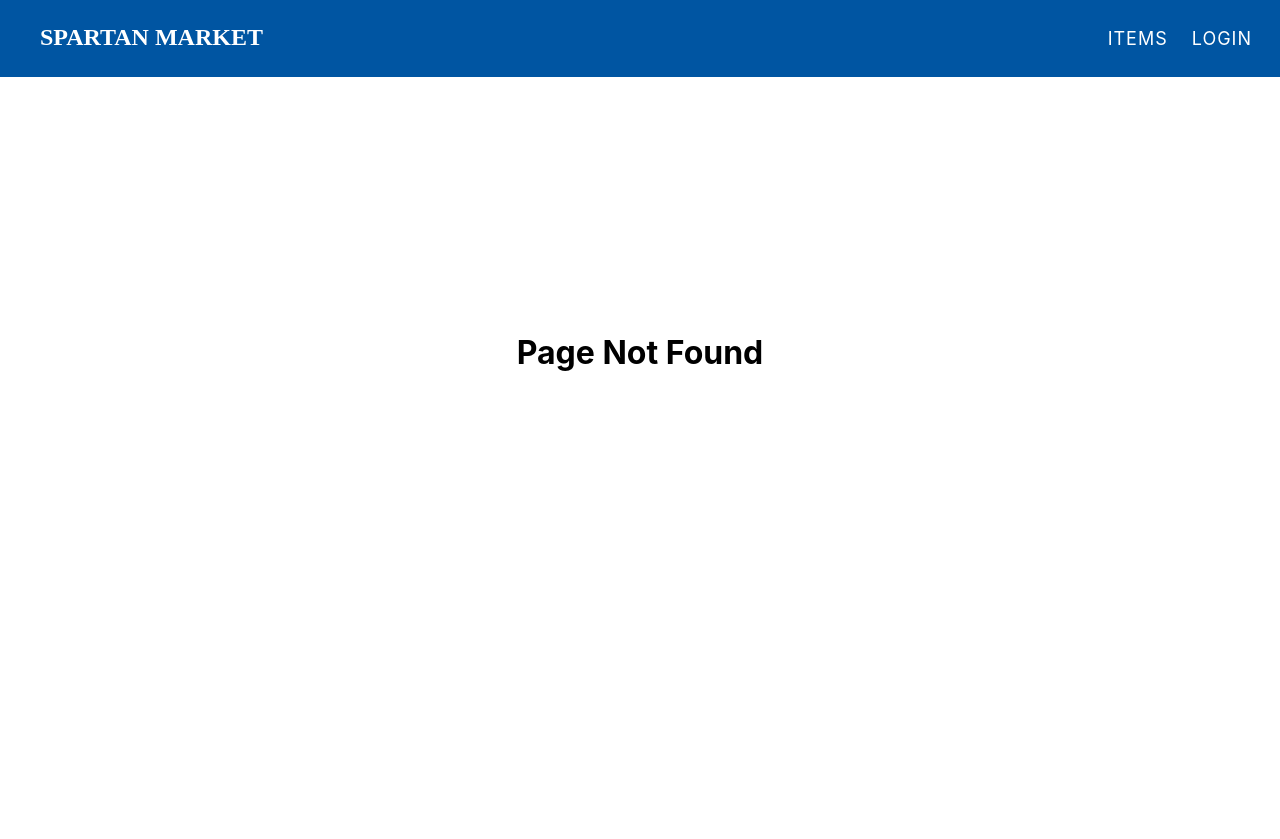
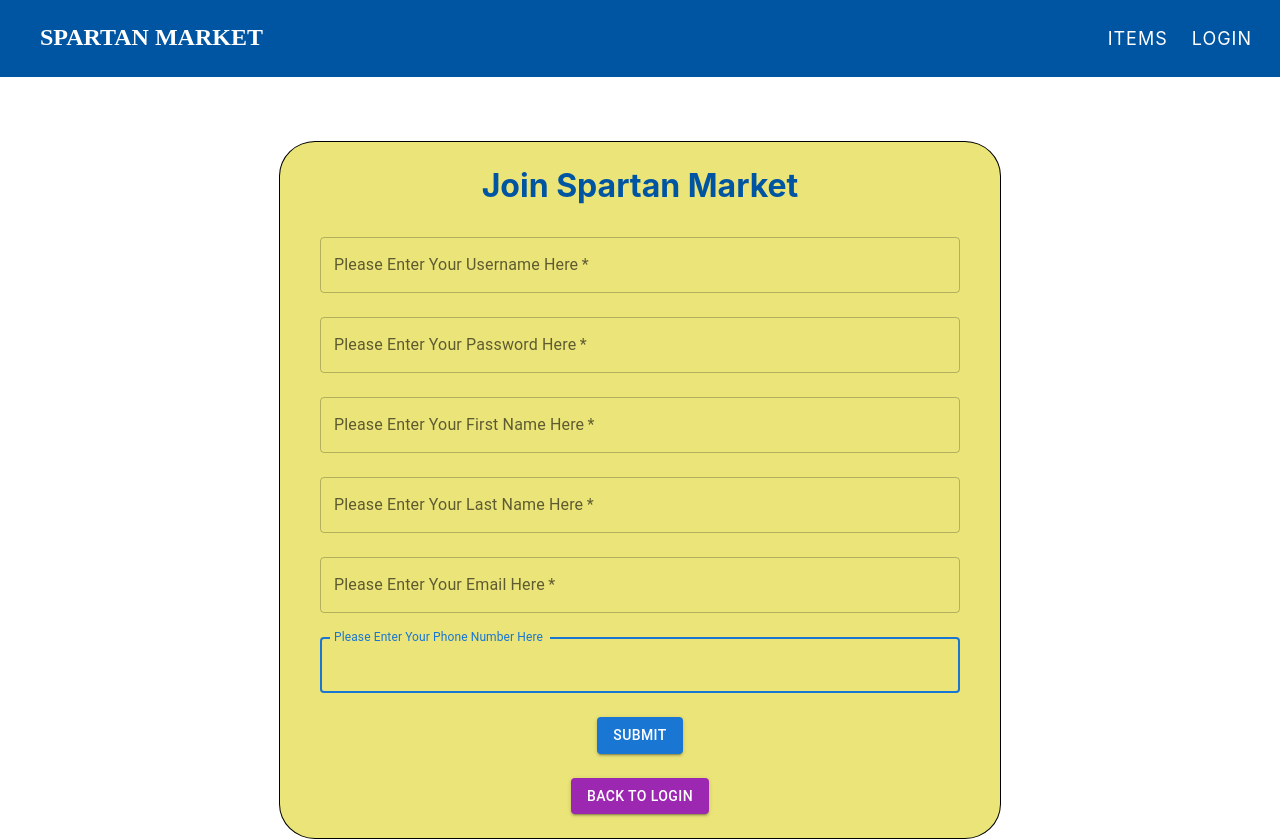
Before and after one commit to XingzheZhao/CMPE-272-Project, a React (Create React App) app in the folder frontend/react_app/: page /register in a window 1280 px wide. Before the commit this address had no page. Before the commit the page ends 800 px from the top, so only its background shows below. Built offline with nearby package versions, Linux system fonts and the light colour scheme.

Commit message:
register

```diff
--- a/frontend/react_app/src/App.js
+++ b/frontend/react_app/src/App.js
@@ -1,35 +1,37 @@
-import React from 'react'
-import {BrowserRouter, Routes, Route} from 'react-router-dom'
-import './App.css';
+import React from "react";
+import { BrowserRouter, Routes, Route } from "react-router-dom";
+import "./App.css";
 
-import Auth from './Components/Auth/Auth';
-import ForgetPassword from './Components/ForgetPassword/ForgetPassword';
-import Homepage from './Components/Homepage/Homepage';
-import ResetPassword from './Components/ResetPassword/ResetPassword';
-import Navbar from './Components/Navbar/Navbar';
-import Error from './Components/Error/Error';
-import SearchItem from './Components/SearchItem/SearchItem';
-import Item from './Components/Item/Item';
-import Login from './Components/Login/Login';
-import EditItem from './Components/EditItem/EditItem';
+import Auth from "./Components/Auth/Auth";
+import ForgetPassword from "./Components/ForgetPassword/ForgetPassword";
+import Homepage from "./Components/Homepage/Homepage";
+import ResetPassword from "./Components/ResetPassword/ResetPassword";
+import Navbar from "./Components/Navbar/Navbar";
+import Error from "./Components/Error/Error";
+import SearchItem from "./Components/SearchItem/SearchItem";
+import Item from "./Components/Item/Item";
+import Login from "./Components/Login/Login";
+import EditItem from "./Components/EditItem/EditItem";
+import Register from "./Components/Register/Register";
 
 function App() {
   return (
     <BrowserRouter>
       <div className="App">
-      <Navbar/>
-        <div className='content'>
+        <Navbar />
+        <div className="content">
           <Routes>
-            <Route path="/" exact element={<Homepage />}/>
-            <Route path='/items' exact element={<Homepage />}/>
-            <Route path="/auth/:id" exact element={<Auth />}/>
-            <Route path="/login" exact element={< Login/>}/>
-            <Route path="/forget-password" exact element={< ForgetPassword/>}/>
-            <Route path="/reset-password" exact element={<ResetPassword/>}/>
-            <Route path="/item/:status/:id/edit" exact element={<EditItem/>}/>
-            <Route path="/item/:status/:id" exact element={<Item/>}/>
-            <Route path="/items/:text" exact element={<SearchItem/>}/>
-            <Route path="*" element={<Error/>}/>
+            <Route path="/" exact element={<Homepage />} />
+            <Route path="/items" exact element={<Homepage />} />
+            <Route path="/auth/:id" exact element={<Auth />} />
+            <Route path="/login" exact element={<Login />} />
+            <Route path="/forget-password" exact element={<ForgetPassword />} />
+            <Route path="/reset-password" exact element={<ResetPassword />} />
+            <Route path="/item/:status/:id/edit" exact element={<EditItem />} />
+            <Route path="/item/:status/:id" exact element={<Item />} />
+            <Route path="/items/:text" exact element={<SearchItem />} />
+            <Route path="/register" exact element={<Register />} />
+            <Route path="*" element={<Error />} />
           </Routes>
         </div>
       </div>
--- /dev/null
+++ b/frontend/react_app/src/Components/Register/Register.css
@@ -0,0 +1,125 @@
+.register_container {
+  border: 1px solid #000;
+
+  /* padding: 20px; */
+
+  max-width: 50%;
+
+  padding-top: 1.5em;
+
+  padding-bottom: 1.5em;
+
+  padding-right: 2.5em;
+
+  padding-left: 2.5em;
+
+  border-radius: 5%;
+
+  margin: auto;
+
+  margin-top: 4em;
+
+  background-color: rgb(234, 228, 121);
+}
+
+.header {
+  margin-bottom: 1em;
+
+  margin-top: 0em;
+
+  cursor: default;
+
+  text-align: center;
+
+  color: #0055a2;
+}
+
+.register-field {
+  margin-bottom: 1.5em;
+}
+
+.err-msg {
+  margin-bottom: 1.5em;
+
+  color: red;
+
+  text-align: center;
+
+  font-size: 14px;
+}
+
+.back {
+  margin-top: 1.5em;
+}
+
+.loading-spinner {
+  cursor: wait;
+
+  text-align: center;
+
+  font-size: 24px;
+
+  position: absolute;
+
+  top: 50%;
+
+  bottom: 50%;
+
+  width: 100%;
+}
+
+.loading-spinner::after {
+  content: "";
+
+  display: inline-block;
+
+  width: 0.3em;
+
+  height: 1em;
+
+  margin-left: 3px;
+
+  animation: loadingDots 5s infinite;
+}
+
+@keyframes loadingDots {
+  0% {
+    content: ".";
+  }
+
+  10% {
+    content: "..";
+  }
+
+  20% {
+    content: "...";
+  }
+
+  30% {
+    content: "....";
+  }
+
+  40% {
+    content: ".....";
+  }
+
+  50% {
+    content: "......";
+  }
+
+  60% {
+    content: ".......";
+  }
+
+  70% {
+    content: "........";
+  }
+
+  80% {
+    content: ".........";
+  }
+
+  90% {
+    content: "..........";
+  }
+}
--- /dev/null
+++ b/frontend/react_app/src/Components/Register/Register.jsx
@@ -0,0 +1,177 @@
+import React from "react";
+import axios from "axios";
+import { useState } from "react";
+import { Link, useNavigate } from "react-router-dom";
+import { Button, TextField } from "@mui/material";
+import "./Register.css";
+
+const Register = () => {
+  const navigate = useNavigate();
+
+  const [data, setData] = useState({
+    username: "",
+    userPassword: "",
+    firstName: "",
+    lastName: "",
+    email: "",
+    phoneNumber: "",
+  });
+
+  const [isValidEmail, setIsValidEmail] = useState(true);
+  const [error, setError] = useState("");
+  const [isLoading, setIsLoading] = useState(false);
+
+  const validateEmail = (email) => {
+    const regex = /@sjsu\.edu$/;
+
+    const isValid = regex.test(email);
+
+    console.log(`isvalid: ${isValid}`);
+
+    console.setIsValidEmail(isValid);
+  };
+
+  const handleChange = (e) => {
+    setData({ ...data, [e.target.name]: e.target.value });
+  };
+
+  const handleSubmit = async (e) => {
+    e.preventDefault();
+
+    setIsLoading(true);
+
+    // check email validation first
+
+    if (!isValidEmail) {
+      setError("You must use your SJSU EMail Address!");
+    } else {
+      try {
+        const url = "http://localhost:3001/accounts/register";
+
+        const { data: res } = await axios.post(url, data);
+
+        navigate("/login");
+
+        window.AbortController.reloard();
+      } catch (err) {
+        if (
+          err.response &&
+          err.response.status >= 400 &&
+          err.response.status <= 500
+        ) {
+          setError(err.response.data.message);
+        }
+      } finally {
+        setIsLoading(false);
+      }
+    }
+  };
+
+  if (isLoading) {
+    return <div className="loading-spinner">Loading</div>;
+  } else {
+    return (
+      <div className="register_container">
+        <h1 className="header">Join Spartan Market</h1>
+
+        <form onSubmit={handleSubmit}>
+          <div className="register-field">
+            <TextField
+              name="username"
+              label="Please Enter Your Username Here"
+              type="text"
+              variant="outlined"
+              required
+              fullWidth
+              onChange={handleChange}
+              autoFocus
+            />
+          </div>
+
+          <div className="register-field">
+            <TextField
+              name="password"
+              label="Please Enter Your Password Here"
+              type="text"
+              variant="outlined"
+              required
+              fullWidth
+              onChange={handleChange}
+              autoFocus
+            />
+          </div>
+
+          <div className="register-field">
+            <TextField
+              name="firstName"
+              label="Please Enter Your First Name Here"
+              type="text"
+              variant="outlined"
+              required
+              fullWidth
+              onChange={handleChange}
+              autoFocus
+            />
+          </div>
+
+          <div className="register-field">
+            <TextField
+              name="lastName"
+              label="Please Enter Your Last Name Here"
+              type="text"
+              variant="outlined"
+              required
+              fullWidth
+              onChange={handleChange}
+              autoFocus
+            />
+          </div>
+
+          <div className="register-field">
+            <TextField
+              name="email"
+              label="Please Enter Your Email Here"
+              type="text"
+              variant="outlined"
+              required
+              fullWidth
+              onChange={handleChange}
+              autoFocus
+            />
+          </div>
+
+          <div className="register-field">
+            <TextField
+              name="phoneNumber"
+              label="Please Enter Your Phone Number Here"
+              type="text"
+              variant="outlined"
+              fullWidth
+              onChange={handleChange}
+              autoFocus
+            />
+          </div>
+
+          {error && <div className="err-msg">{error}</div>}
+
+          <Button type="submit" variant="contained" color="primary">
+            Submit
+          </Button>
+        </form>
+
+        <div className="back">
+          <Button
+            variant="contained"
+            color="secondary"
+            component={Link}
+            to="/login"
+          >
+            Back to Login
+          </Button>
+        </div>
+      </div>
+    );
+  }
+};
+
+export default Register;
```
Also changed, not shown: 2 other files (tests, documents, lock files or other folders).
